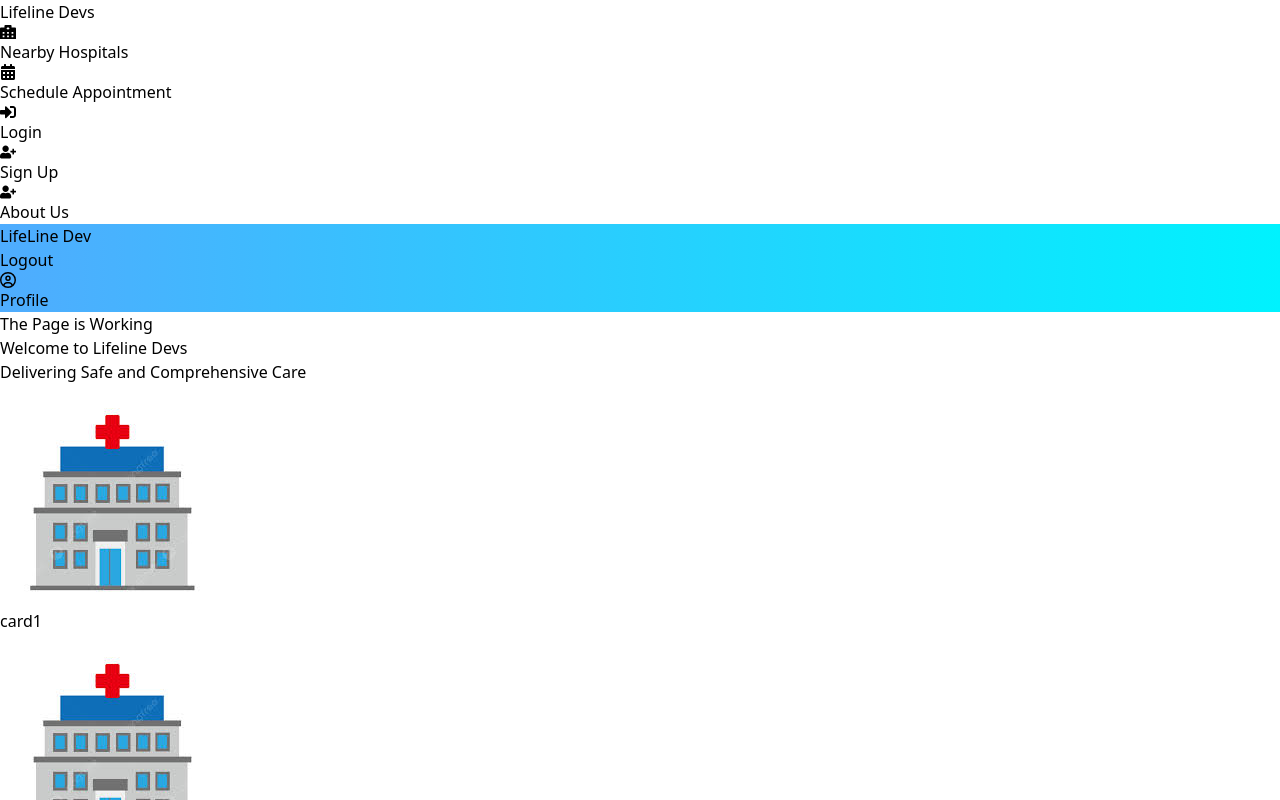
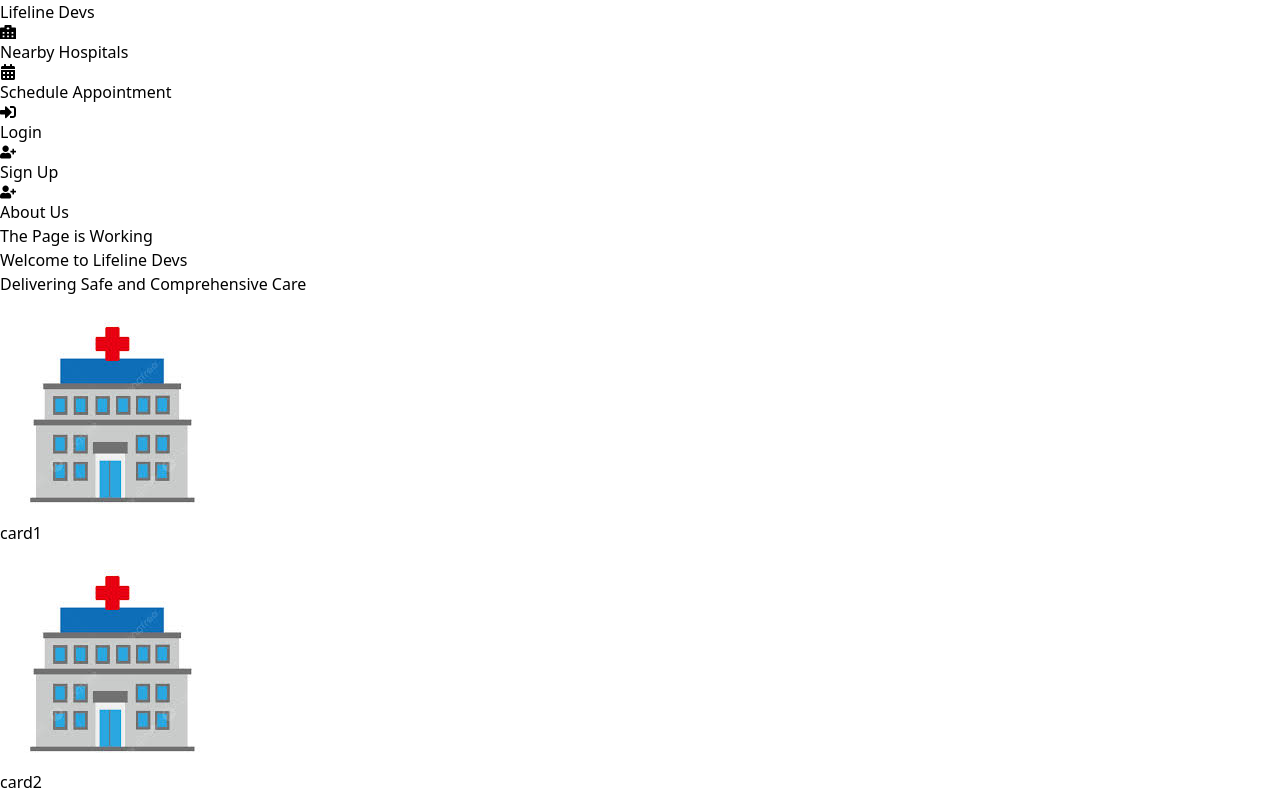
Before and after one commit to dilip7654/bits-pilani-API-hackathon, a React (Vite) app: page /Map in a window 1280 px wide. Shown: the top 800 px of the page. Built offline with nearby package versions, Linux system fonts and the light colour scheme.

Commit message:
added firebase dependency and removed extra navbar

```diff
--- a/src/components/map.jsx
+++ b/src/components/map.jsx
@@ -11,7 +11,6 @@
   return (
     <section className="bg-[#fcefef] min-h-screen flex flex-col">
       {/* Navigation */}
-      <NavHome />
 
       {/* Main Content */}
       <div className="bg-[#fcefef] p-8 flex-1">
```
Also changed, not shown: 1 other file (tests, documents, lock files or other folders).
